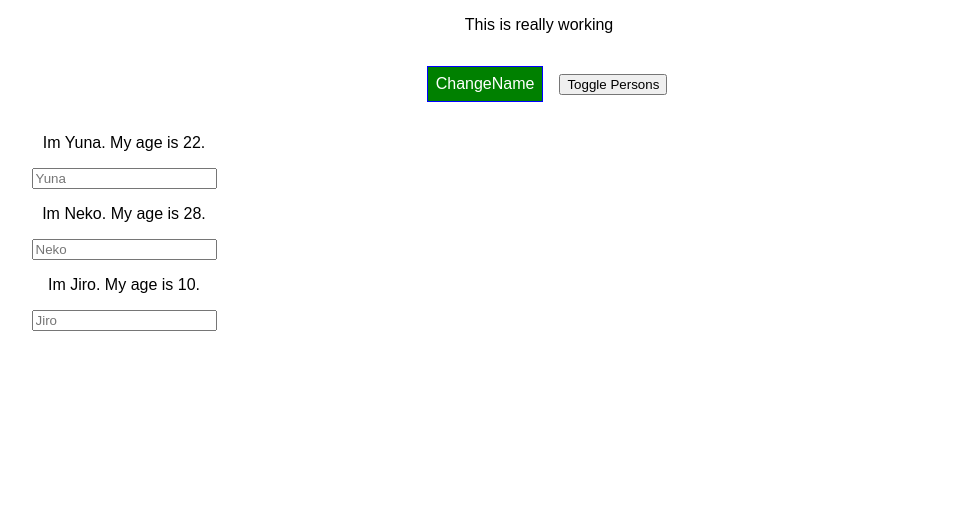
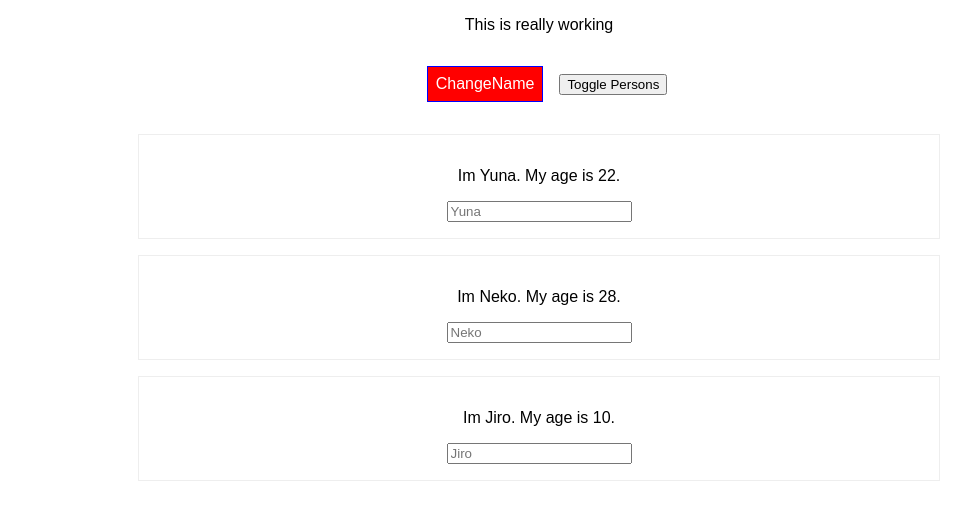
Before and after one commit to yuna-s/reactTest, a React (Create React App) app in the folder react-complete-guide/: page / in a window 1280 px wide. Both pictures are taken after a click on the button "Toggle Persons". Shown: the top 520 px of the page, without its empty margins (101-1072 px from the left). Built offline with nearby package versions, Linux system fonts and the light colour scheme.

Commit message:
use styled component

```diff
--- a/react-complete-guide/package.json
+++ b/react-complete-guide/package.json
@@ -6,7 +6,8 @@
     "radium": "^0.26.0",
     "react": "^16.13.1",
     "react-dom": "^16.13.1",
-    "react-scripts": "1.1.5"
+    "react-scripts": "1.1.5",
+    "styled-components": "^5.1.1"
   },
   "scripts": {
     "start": "react-scripts start",
--- a/react-complete-guide/src/App.js
+++ b/react-complete-guide/src/App.js
@@ -1,7 +1,24 @@
 import React, { Component } from "react";
 import Person from "./Person/FuncPerson";
 import Radium, { StyleRoot } from "radium";
+import styled from "styled-components";
 import "./App.css";
+
+//通常のCSSの書き方
+const StyledButton = styled.button`
+  background-color: ${(props) => (props.alt ? "red" : "green")};
+  color: white;
+  font: inherit;
+  border: 1px solid blue;
+  padding: 8px;
+  margin: 16px;
+  cursor: pointer;
+
+  &:hover {
+    background-color: ${(props) => (props.alt ? "salmon" : "lightgreen")};
+    color: black;
+  }
+`;
 
 class App extends Component {
   state = {
@@ -54,6 +71,7 @@
   };
 
   render() {
+    // styled with json object
     const style = {
       backgroundColor: "green",
       color: "white",
@@ -68,10 +86,10 @@
       },
     };
 
-    style[":hover"] = {
-      backgroundColor: "white",
-      color: "red",
-    };
+    // style[":hover"] = {
+    //   backgroundColor: "white",
+    //   color: "red",
+    // };
     const classes = [];
     if (this.state.persons.length <= 2) {
       classes.push("red");
@@ -103,12 +121,12 @@
         {/**use StyleRoot when we use @keyframes or @media */}
         <div className="App">
           <p className={classes.join(" ")}>This is really working</p>
-          <button
-            style={style}
+          <StyledButton
+            alt={this.state.showPersons}
             onClick={this.switchNameHandler.bind("Sakamoto")}
           >
             ChangeName
-          </button>
+          </StyledButton>
           <button onClick={this.togglePersonsHandler}>Toggle Persons</button>
           {persons}
         </div>
--- a/react-complete-guide/src/Person/FuncPerson.js
+++ b/react-complete-guide/src/Person/FuncPerson.js
@@ -1,5 +1,19 @@
 import React from "react";
 import Radium from "radium";
+//import "./Person.css";
+import styled from "styled-components";
+
+const StyleDiv = styled.div`
+  width: 60%;
+  margin: 16px auto;
+  border: 1px solid #eee;
+  padding: 16px;
+  text-align: center;
+
+  "@media (min-width:500px)": {
+    width: "450px";
+  }
+`;
 
 const person = (props) => {
   const style = {
@@ -9,14 +23,14 @@
   };
 
   return (
-    <div style={style}>
+    <StyleDiv>
       <div onClick={props.click}>
         <p>
           Im {props.name}. My age is {props.age}.
         </p>
       </div>
       <input type="text" onChange={props.changed} placeholder={props.name} />
-    </div>
+    </StyleDiv>
   );
 };
 
--- a/react-complete-guide/src/Person/Person.css
+++ b/react-complete-guide/src/Person/Person.css
@@ -1,2 +1,7 @@
 .Person {
+  width: 60%;
+  margin: 16px auto;
+  border: 1px solid #eee;
+  padding: 16px;
+  text-align: center;
 }
```
